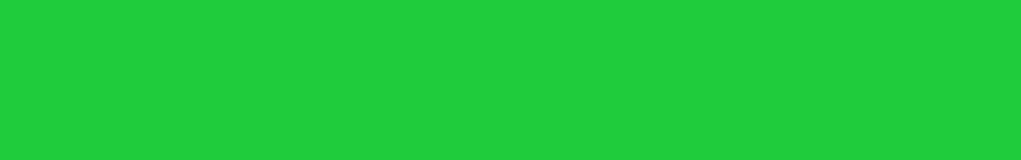
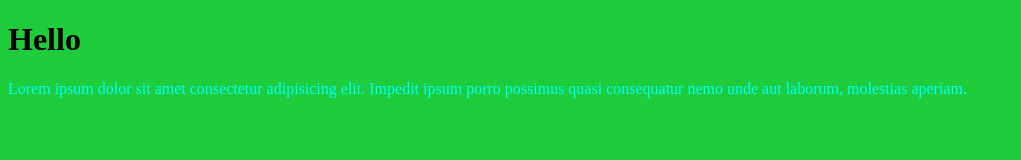
Before and after one commit to DinaKup/git, a plain HTML site: page index.html in a window 1280 px wide. Shown: the whole page, without its empty margins (0-1021 px from the left). Drawn offline with Linux system fonts and the light colour scheme.

Commit message:
Наши первые изменения

```diff
--- a/css/main.css
+++ b/css/main.css
@@ -1,3 +1,7 @@
 body {
     background-color: rgb(31, 204, 59);
 }
+p {
+    color: aqua;
+}
+h2 { font-size: 50px;}
--- a/index.html
+++ b/index.html
@@ -9,5 +9,9 @@
 </head>
 <body>
 <p><Git+GitHub</p>
+<h1>Hello</h1>
+<p>Lorem ipsum dolor sit amet consectetur adipisicing elit.
+Impedit ipsum porro possimus quasi consequatur nemo unde aut laborum, molestias aperiam.
+</p>
 </body>
 </html>
```
